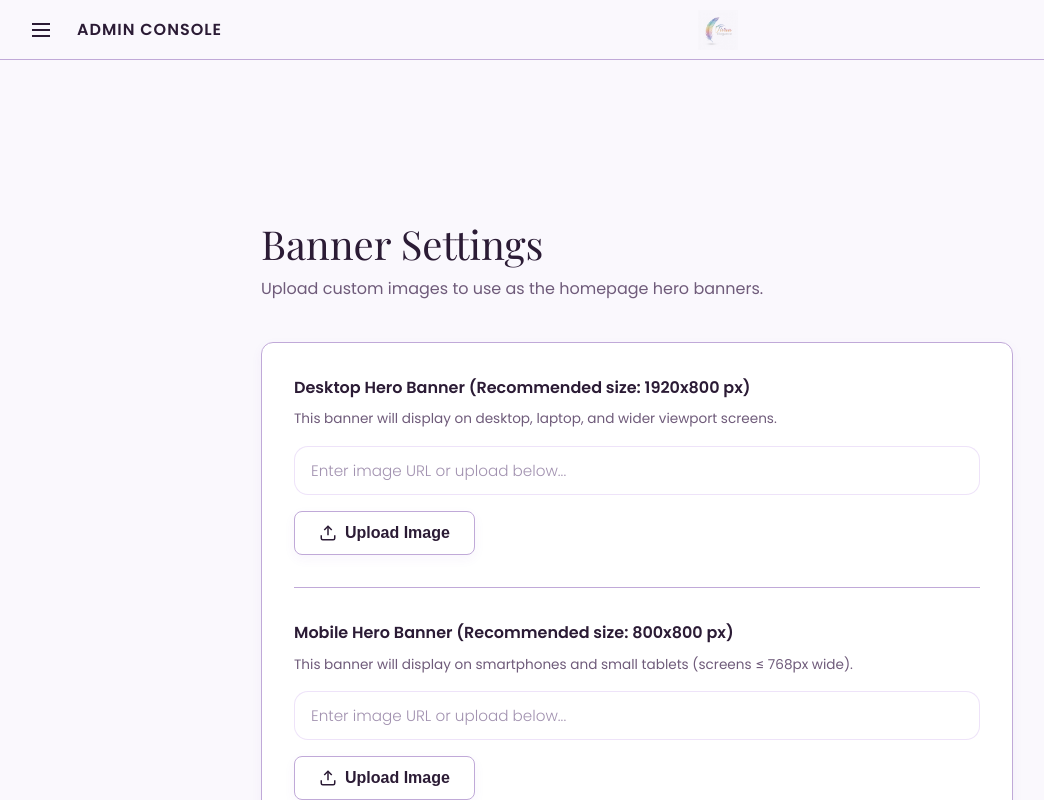
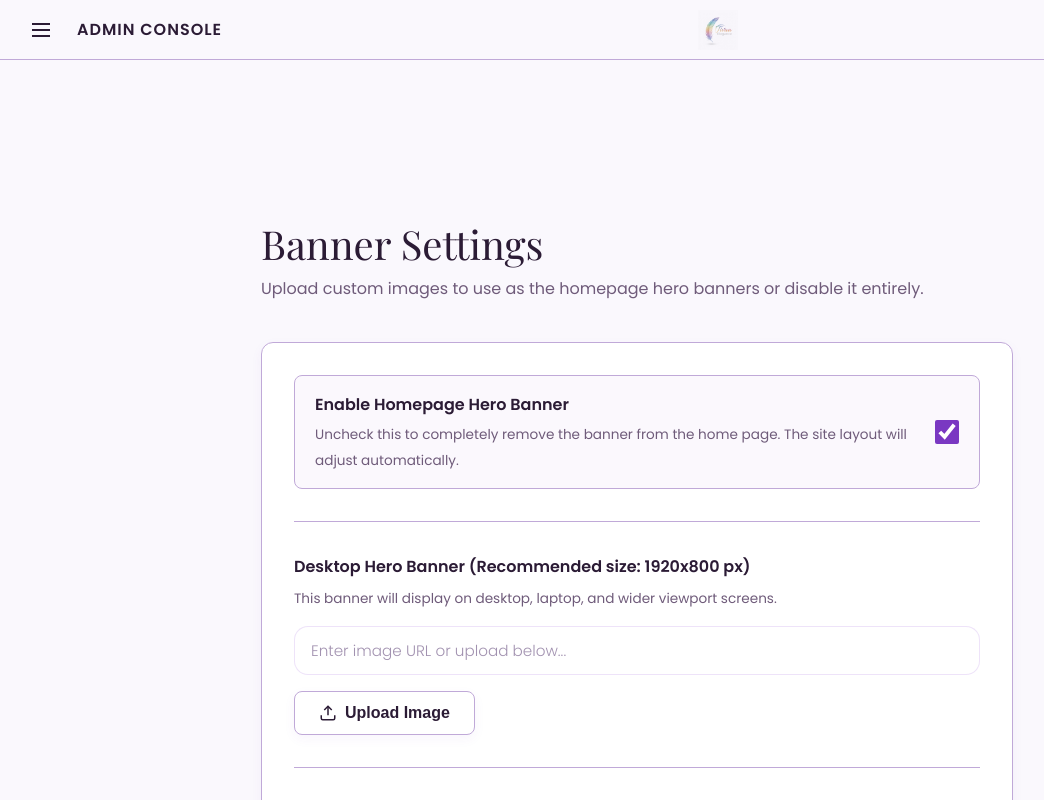
Before and after one commit to Siddharth-3101/ecommerce-tivaa, a Next.js app in the folder ecommerce-frontend/: page /admin/settings in a window 1280 px wide. Shown: the top 800 px of the page, without its empty margins (3-1047 px from the left). Built offline with nearby package versions, Linux system fonts and the light colour scheme; no server answers; sample sign-in values are in the browser's storage; a web font is replaced by a local one.

Commit message:
Add admin toggle to enable/disable homepage hero banner and dynamically adjust website layout

```diff
--- a/ecommerce-frontend/app/admin/settings/page.js
+++ b/ecommerce-frontend/app/admin/settings/page.js
@@ -7,6 +7,7 @@ import { useRouter } from "next/navigation";
 export default function AdminSettingsPage() {
     const [desktopBanner, setDesktopBanner] = useState("");
     const [mobileBanner, setMobileBanner] = useState("");
+    const [showHeroBanner, setShowHeroBanner] = useState(true);
     const [loading, setLoading] = useState(true);
     const [saving, setSaving] = useState(false);
     const [uploadingDesktop, setUploadingDesktop] = useState(false);
@@ -20,6 +21,7 @@ export default function AdminSettingsPage() {
                 if (res.data) {
                     setDesktopBanner(res.data.desktop_banner || "");
                     setMobileBanner(res.data.mobile_banner || "");
+                    setShowHeroBanner(res.data.show_hero_banner !== "false");
                 }
             } catch (err) {
                 console.error("Failed to load settings:", err);
@@ -65,7 +67,8 @@ export default function AdminSettingsPage() {
             await api.put("/settings", {
                 settings: {
                     desktop_banner: desktopBanner,
-                    mobile_banner: mobileBanner
+                    mobile_banner: mobileBanner,
+                    show_hero_banner: showHeroBanner ? "true" : "false"
                 }
             });
             alert("Banner settings saved successfully!");
@@ -89,12 +92,32 @@ export default function AdminSettingsPage() {
     return (
         <div className="container animate-fade-in" style={{ paddingBottom: '80px', maxWidth: '800px' }}>
             <h1 style={{ fontSize: '2.5rem', marginBottom: '8px', fontWeight: 300 }}>Banner Settings</h1>
-            <p style={{ color: 'var(--text-muted)', marginBottom: '40px' }}>Upload custom images to use as the homepage hero banners.</p>
+            <p style={{ color: 'var(--text-muted)', marginBottom: '40px' }}>Upload custom images to use as the homepage hero banners or disable it entirely.</p>
 
             <form onSubmit={handleSave} className="card" style={{ padding: '32px', background: '#ffffff', border: '1px solid var(--border)', borderRadius: '12px' }}>
 
+                {/* ENABLE / DISABLE HERO BANNER */}
+                <div style={{ display: 'flex', alignItems: 'center', justifyContent: 'space-between', marginBottom: '32px', background: 'rgba(122, 56, 194, 0.03)', padding: '16px 20px', border: '1px solid var(--border)', borderRadius: '8px' }}>
+                    <div style={{ paddingRight: '16px' }}>
+                        <label style={{ display: 'block', fontSize: '1rem', fontWeight: 600, color: 'var(--text-main)', marginBottom: '4px' }}>
+                            Enable Homepage Hero Banner
+                        </label>
+                        <span style={{ fontSize: '0.85rem', color: 'var(--text-muted)' }}>
+                            Uncheck this to completely remove the banner from the home page. The site layout will adjust automatically.
+                        </span>
+                    </div>
+                    <input
+                        type="checkbox"
+                        checked={showHeroBanner}
+                        onChange={(e) => setShowHeroBanner(e.target.checked)}
+                        style={{ width: '24px', height: '24px', cursor: 'pointer', accentColor: 'var(--accent)', flexShrink: 0 }}
+                    />
+                </div>
+
+                <div style={{ height: '1px', background: 'var(--border)', marginBottom: '32px' }}></div>
+
                 {/* DESKTOP BANNER */}
-                <div style={{ marginBottom: '32px' }}>
+                <div style={{ marginBottom: '32px', opacity: showHeroBanner ? 1 : 0.5, pointerEvents: showHeroBanner ? 'auto' : 'none' }}>
                     <label style={{ display: 'block', fontSize: '1rem', fontWeight: 600, color: 'var(--text-main)', marginBottom: '8px' }}>
                         Desktop Hero Banner (Recommended size: 1920x800 px)
                     </label>
@@ -103,21 +126,20 @@ export default function AdminSettingsPage() {
                     </p>
 
                     <div style={{ display: 'flex', flexDirection: 'column', gap: '16px' }}>
-                        {/* URL input */}
                         <input
                             type="text"
                             className="input-field"
                             placeholder="Enter image URL or upload below..."
                             value={desktopBanner}
                             onChange={(e) => setDesktopBanner(e.target.value)}
+                            disabled={!showHeroBanner}
                         />
 
-                        {/* Drag and Drop/Upload row */}
                         <div style={{ display: 'flex', alignItems: 'center', gap: '16px' }}>
                             <div style={{ position: 'relative' }}>
                                 <button
                                     type="button"
-                                    disabled={uploadingDesktop}
+                                    disabled={uploadingDesktop || !showHeroBanner}
                                     className="btn btn-secondary"
                                     style={{ display: 'flex', alignItems: 'center', gap: '8px', cursor: 'pointer' }}
                                 >
@@ -127,6 +149,7 @@ export default function AdminSettingsPage() {
                                 <input
                                     type="file"
                                     accept="image/*"
+                                    disabled={!showHeroBanner}
                                     onChange={(e) => {
                                         if (e.target.files && e.target.files[0]) {
                                             handleImageUpload(e.target.files[0], "desktop");
@@ -147,7 +170,6 @@ export default function AdminSettingsPage() {
                             )}
                         </div>
 
-                        {/* Image Preview */}
                         {desktopBanner && (
                             <div style={{ border: '1px solid var(--border)', borderRadius: '8px', overflow: 'hidden', maxHeight: '200px', background: '#fcfcfc', display: 'flex', alignItems: 'center', justifyContent: 'center' }}>
                                 <img
@@ -163,7 +185,7 @@ export default function AdminSettingsPage() {
                 <div style={{ height: '1px', background: 'var(--border)', marginBottom: '32px' }}></div>
 
                 {/* MOBILE BANNER */}
-                <div style={{ marginBottom: '40px' }}>
+                <div style={{ marginBottom: '40px', opacity: showHeroBanner ? 1 : 0.5, pointerEvents: showHeroBanner ? 'auto' : 'none' }}>
                     <label style={{ display: 'block', fontSize: '1rem', fontWeight: 600, color: 'var(--text-main)', marginBottom: '8px' }}>
                         Mobile Hero Banner (Recommended size: 800x800 px)
                     </label>
@@ -172,21 +194,20 @@ export default function AdminSettingsPage() {
                     </p>
 
                     <div style={{ display: 'flex', flexDirection: 'column', gap: '16px' }}>
-                        {/* URL input */}
                         <input
                             type="text"
                             className="input-field"
                             placeholder="Enter image URL or upload below..."
                             value={mobileBanner}
                             onChange={(e) => setMobileBanner(e.target.value)}
+                            disabled={!showHeroBanner}
                         />
 
-                        {/* Drag and Drop/Upload row */}
                         <div style={{ display: 'flex', alignItems: 'center', gap: '16px' }}>
                             <div style={{ position: 'relative' }}>
                                 <button
                                     type="button"
-                                    disabled={uploadingMobile}
+                                    disabled={uploadingMobile || !showHeroBanner}
                                     className="btn btn-secondary"
                                     style={{ display: 'flex', alignItems: 'center', gap: '8px', cursor: 'pointer' }}
                                 >
@@ -196,6 +217,7 @@ export default function AdminSettingsPage() {
                                 <input
                                     type="file"
                                     accept="image/*"
+                                    disabled={!showHeroBanner}
                                     onChange={(e) => {
                                         if (e.target.files && e.target.files[0]) {
                                             handleImageUpload(e.target.files[0], "mobile");
@@ -216,7 +238,6 @@ export default function AdminSettingsPage() {
                             )}
                         </div>
 
-                        {/* Image Preview */}
                         {mobileBanner && (
                             <div style={{ border: '1px solid var(--border)', borderRadius: '8px', overflow: 'hidden', maxHeight: '200px', maxWidth: '200px', background: '#fcfcfc', display: 'flex', alignItems: 'center', justifyContent: 'center' }}>
                                 <img
--- a/ecommerce-frontend/components/Hero.jsx
+++ b/ecommerce-frontend/components/Hero.jsx
@@ -15,6 +15,12 @@ async function fetchBannerSettings() {
 
 export default async function Hero() {
     const settings = await fetchBannerSettings();
+
+    // Check if the hero banner is explicitly disabled
+    if (settings.show_hero_banner === "false") {
+        return null;
+    }
+
     const desktopBanner = settings.desktop_banner || "/hero_banner.png";
     const mobileBanner = settings.mobile_banner || "/hero_banner_mobile.jpg";
 
```
Also changed, not shown: 1 other file (tests, documents, lock files or other folders).
